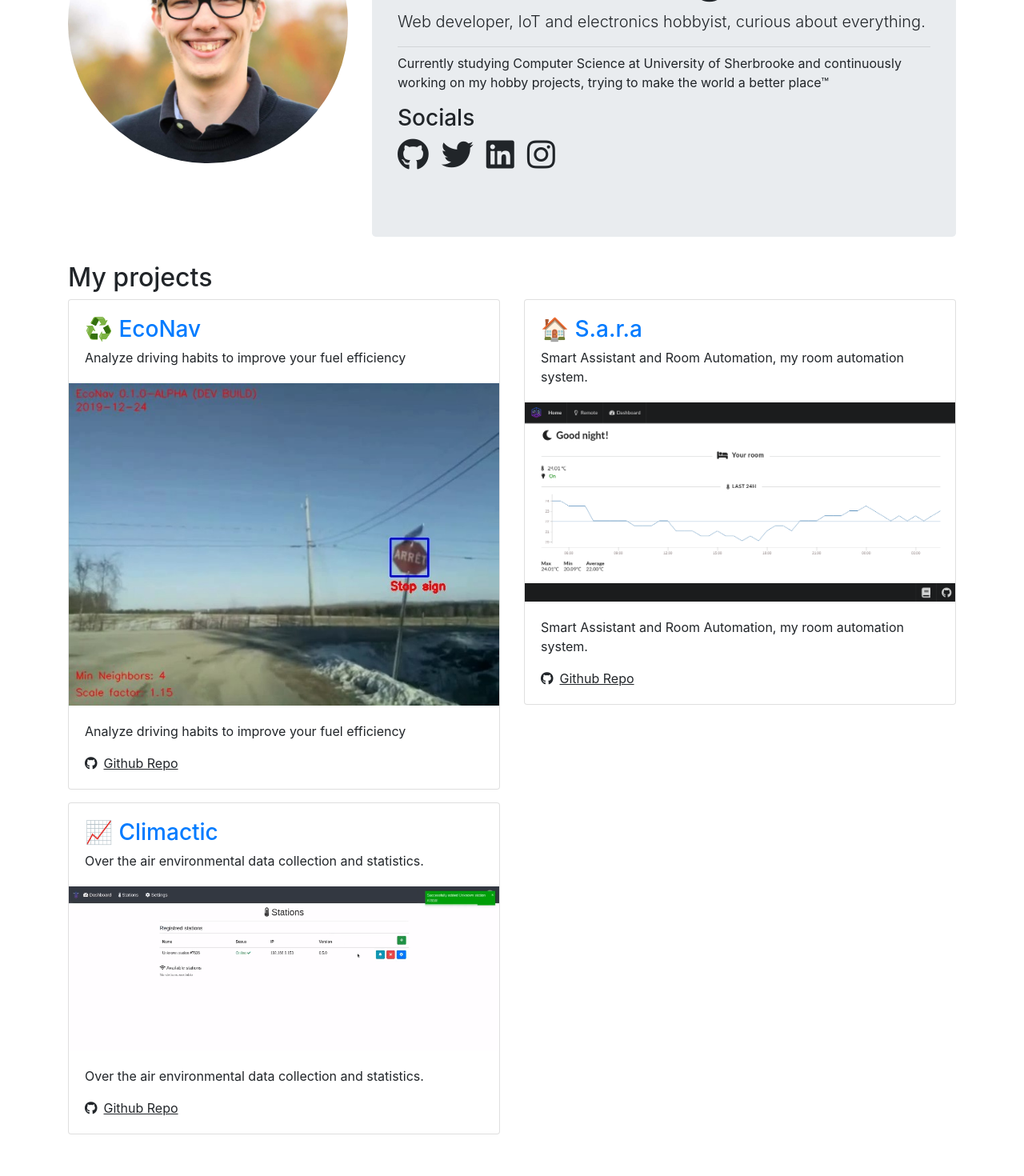
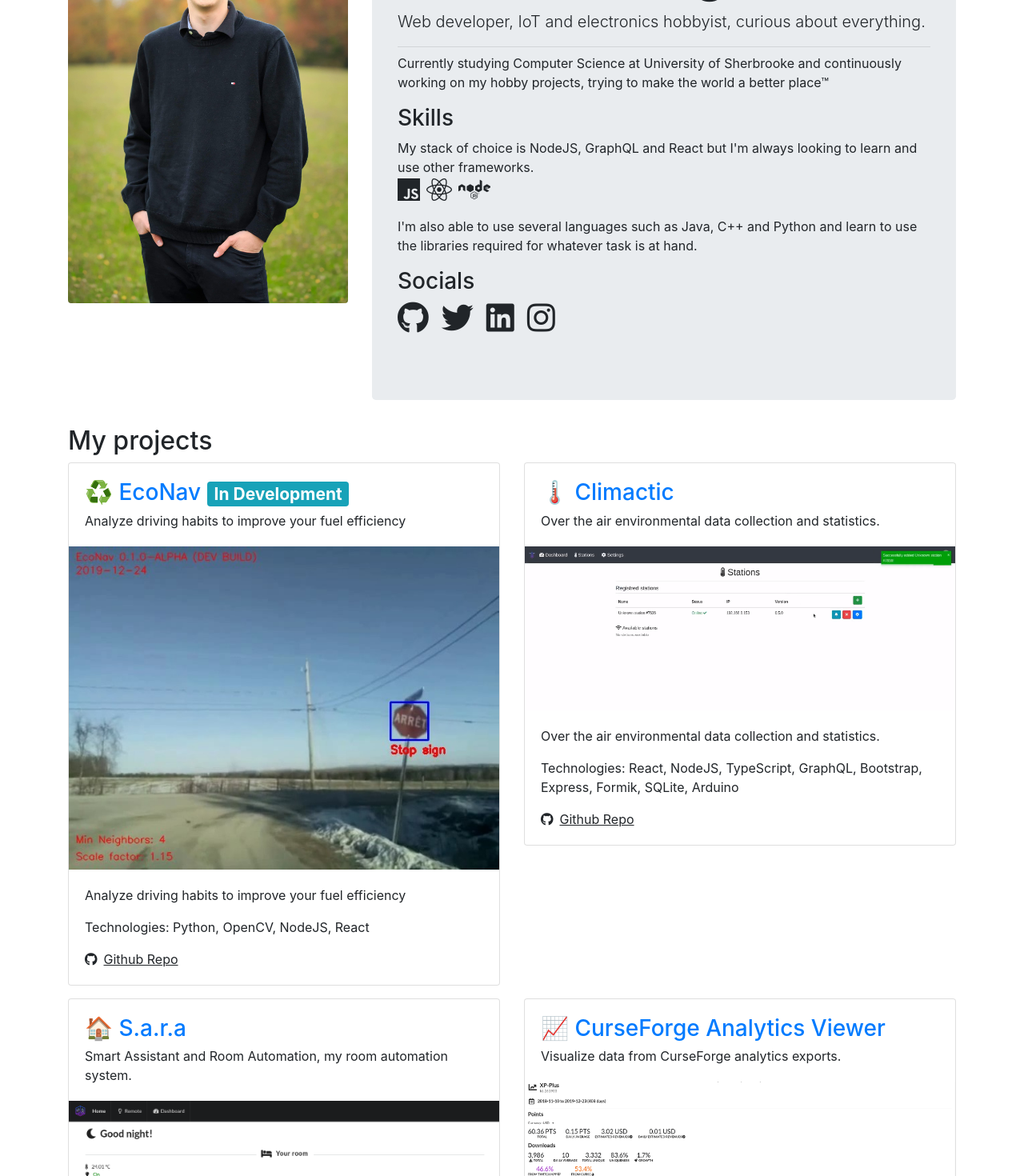
Before and after one commit to antoinegag/antoineg.dev, a React (Create React App) app: page / in a window 1280 px wide. Shown: the part 260-1730 px from the top of the page at 80% size. Before the commit the page ends 1694 px from the top, so only its background shows below. Built offline with nearby package versions, Linux system fonts and the light colour scheme.

Commit message:
Style and whatnot

```diff
--- a/public/posts/projects.json
+++ b/public/posts/projects.json
@@ -2,22 +2,44 @@
   "econav": {
     "title": "♻️ EcoNav",
     "description": "Analyze driving habits to improve your fuel efficiency",
-    "src": "sara.md",
+    "src": "econav.md",
     "github": "https://github.com/antoinegag/econav",
-    "img": "./assets/econav.jpg"
+    "img": "./assets/econav.jpg",
+    "tech": ["Python", "OpenCV", "NodeJS", "React"],
+    "indev": true
+  },
+  "climactic": {
+    "title": "🌡️ Climactic",
+    "description": "Over the air environmental data collection and statistics.",
+    "src": "climactic.md",
+    "github": "https://github.com/antoinegag/climactic",
+    "img": "./assets/climactic.png",
+    "tech": [
+      "React",
+      "NodeJS",
+      "TypeScript",
+      "GraphQL",
+      "Bootstrap",
+      "Express",
+      "Formik",
+      "SQLite",
+      "Arduino"
+    ]
   },
   "sara": {
     "title": "🏠 S.a.r.a",
     "description": "Smart Assistant and Room Automation, my room automation system.",
     "src": "sara.md",
     "github": "https://github.com/antoinegag/sara",
-    "img": "./assets/sara-dash.png"
+    "img": "./assets/sara-dash.png",
+    "tech": ["React", "NodeJs", "PostgreSQL", "Arduino"]
   },
-  "climactic": {
-    "title": "📈 Climactic",
-    "description": "Over the air environmental data collection and statistics.",
-    "src": "sara.md",
-    "github": "https://github.com/antoinegag/climactic",
-    "img": "./assets/climactic.png"
+  "curseforge-analytic-viewer": {
+    "title": "📈 CurseForge Analytics Viewer",
+    "description": "Visualize data from CurseForge analytics exports.",
+    "src": "curseforge-analytic-viewer.md",
+    "github": "https://github.com/antoinegag/curseforge-analytics-viewer",
+    "img": "./assets/curseforge.png",
+    "tech": ["React", "plotly.js", "Bootstrap"]
   }
 }
--- a/src/components/PostList/PostCard.js
+++ b/src/components/PostList/PostCard.js
@@ -3,28 +3,36 @@ import PropTypes from "prop-types";
 import { Link } from "react-router-dom";
 import {
   Card,
-  CardImg,
   CardText,
   CardBody,
   CardLink,
   CardTitle,
-  CardSubtitle
+  CardSubtitle,
+  Badge
 } from "reactstrap";
 
 function PostCard(props) {
-  const { slug, title, description, img, link, github } = props;
+  const { slug, title, description, img, link, github, tech, indev } = props;
   return (
     <div>
       <Card>
         <CardBody>
           <CardTitle tag="h3">
             <Link to={`${slug}`}>{title}</Link>
+            {indev && (
+              <Badge className="ml-2" color="info">
+                In Development
+              </Badge>
+            )}
           </CardTitle>
           <CardSubtitle>{description}</CardSubtitle>
         </CardBody>
         {img && <img src={img} alt={`${title} preview`} />}
         <CardBody>
-          <CardText>{description}</CardText>
+          <CardText>
+            <p>{description}</p>
+            {tech && <p>Technologies: {tech.join(", ")}</p>}
+          </CardText>
           {link && <CardLink href={link}>Project Link</CardLink>}
           {github && (
             <CardLink className="link-unstyled" href={github}>
@@ -47,7 +55,9 @@ PostCard.propTypes = {
   img: PropTypes.string,
   src: PropTypes.string.isRequired,
   link: PropTypes.string,
-  github: PropTypes.string
+  github: PropTypes.string,
+  tech: PropTypes.arrayOf(PropTypes.string),
+  indev: PropTypes.bool
 };
 
 export default PostCard;
--- a/src/pages/Home/index.js
+++ b/src/pages/Home/index.js
@@ -9,9 +9,9 @@ export default function Home() {
       <Row>
         <Col md="4">
           <img
-            className="rounded-circle d-none d-md-block"
+            className="rounded d-none d-md-block"
             alt="portrait"
-            src="./assets/me_crop.jpeg"
+            src="./assets/me.jpeg"
           />
         </Col>
         <Col>
@@ -26,6 +26,20 @@ export default function Home() {
               Currently studying Computer Science at University of Sherbrooke
               and continuously working on my hobby projects, trying to make the
               world a better place&trade;
+            </p>
+            <h3>Skills</h3>
+            <p>
+              My stack of choice is NodeJS, GraphQL and React but I'm always
+              looking to learn and use other frameworks.
+              <br />
+              <i class="fab fa-2x fa-js mr-2" />
+              <i class="fab fa-2x fa-react mr-2" />
+              <i class="fab fa-2x fa-node" />
+            </p>
+            <p>
+              I'm also able to use several languages such as Java, C++ and
+              Python and learn to use the libraries required for whatever task
+              is at hand.
             </p>
             <h3>Socials</h3>
             <p className="lead text-black">
```
Also changed, not shown: public/posts/climactic.md (added, +1 -0 lines), public/posts/curseforge-analytic-viewer.md (added, +1 -0 lines), public/posts/econav.md (added, +1 -0 lines), public/posts/sara.md (+1 -11 lines), public/assets/curseforge.png (added).
